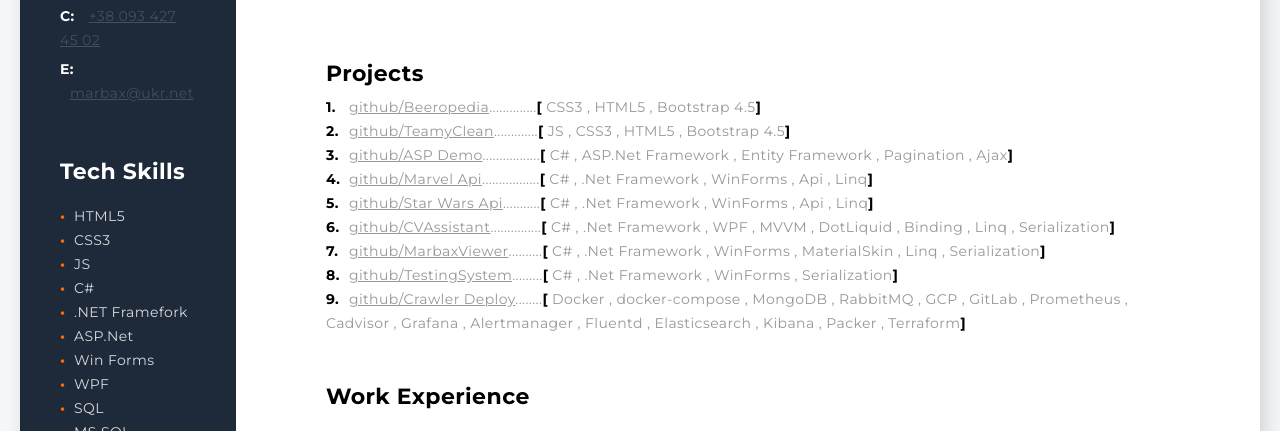
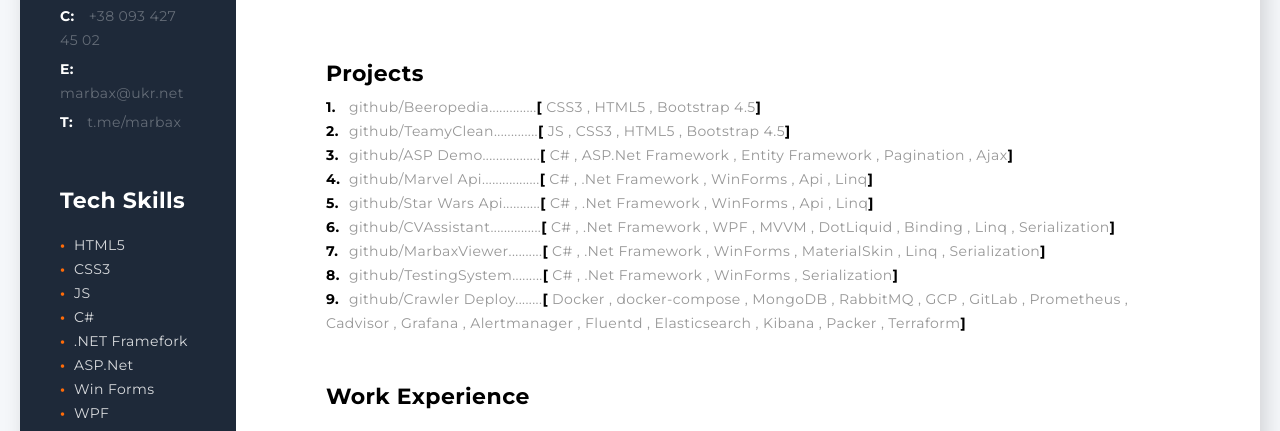
Before and after one commit to Marbax/CV, a plain HTML site: page html/index.html in a window 1280 px wide. Shown: the part 324-755 px from the top of the page. Drawn offline with Linux system fonts and the light colour scheme.

Commit message:
trying to deploy

```diff
--- a/css/style.css
+++ b/css/style.css
@@ -59,6 +59,31 @@ body b {
     color: #000 !important;
 }
 
+a {
+    position: relative;
+    padding-top: 0;
+    padding-bottom: 0;
+    text-decoration: none;
+}
+
+a::before {
+    content: "";
+    position: absolute;
+    width: 100%;
+    height: 2px;
+    left: 0;
+    bottom: -2px;
+    background-color: #000;
+    visibility: hidden;
+    transform: scaleX(0);
+    transition: all 0.3s ease-in-out 0s;
+}
+
+a:hover::before {
+    visibility: visible;
+    transform: scaleX(1);
+}
+
 /*===================================_SIDEBAR_==========================================*/
 
 aside {
@@ -79,8 +104,12 @@ aside>div {
 
 aside .contacts a {
     font-weight: 400;
-    color: #454e5a;
+    color: #646c77;
     margin: 0 0 0 10px;
+}
+
+aside .contacts a::before {
+    background-color: #fff;
 }
 
 aside .contacts label {
@@ -142,7 +171,7 @@ aside .contacts div {
     counter-increment: customCounter;
 }
 
-.aboutMe ol li * , .aboutMe a{
+.aboutMe ol li *, .aboutMe a {
     color: #979797;
 }
 
--- a/html/index.html
+++ b/html/index.html
@@ -29,6 +29,10 @@
                 <div>
                     <label for="mailAd">E:</label>
                     <a id="mailAd" href="mailto: marbax@ukr.net">marbax@ukr.net</a>
+                </div>
+                <div>
+                    <label for="telegram">T:</label>
+                    <a target="_blank" id="telegram" href="https://t.me/marbax">t.me/marbax</a>
                 </div>
             </div>
             <div>
@@ -70,37 +74,39 @@
             <div class="projects">
                 <h3>Projects</h3>
                 <ol>
-                    <li><a
+                    <li><a target="_blank"
                             href="https://github.com/Marbax/Beeropedia">github/Beeropedia</a><span>..............</span><span><b>[</b>
                             CSS3 ,
                             HTML5 , Bootstrap 4.5<b>]</b></span></li>
-                    <li><a
+                    <li><a target="_blank"
                             href="https://github.com/Marbax/TeamyClean">github/TeamyClean</a><span>.............</span><span><b>[</b>
                             JS , CSS3 ,
                             HTML5 , Bootstrap 4.5<b>]</b></span></li>
-                    <li><a href="https://github.com/Marbax/ASP.Net/tree/master/HW/lesson_02/MVCPlusAdoHw">github/ASP
+                    <li><a target="_blank"
+                            href="https://github.com/Marbax/ASP.Net/tree/master/HW/lesson_02/MVCPlusAdoHw">github/ASP
                             Demo</a><span>.................</span><span><b>[</b>
                             C# , ASP.Net Framework , Entity Framework , Pagination , Ajax<b>]</b></span>
                     </li>
-                    <li><a href="https://github.com/Marbax/NP/tree/master/HW/lesson_02/MarvelApiOriginal">github/Marvel
+                    <li><a target="_blank"
+                            href="https://github.com/Marbax/NP/tree/master/HW/lesson_02/MarvelApiOriginal">github/Marvel
                             Api</a><span>.................</span><span><b>[</b>
                             C# , .Net Framework , WinForms , Api , Linq<b>]</b></span>
                     </li>
-                    <li><a href="https://github.com/Marbax/NP/tree/master/HW/lesson_03">github/Star Wars
+                    <li><a target="_blank" href="https://github.com/Marbax/NP/tree/master/HW/lesson_03">github/Star Wars
                             Api</a><span>...........</span><span><b>[</b>
                             C# , .Net Framework , WinForms , Api , Linq<b>]</b></span>
                     </li>
-                    <li><a
+                    <li><a target="_blank"
                             href="https://github.com/Marbax/CVAssistant">github/CVAssistant</a><span>...............</span><span><b>[</b>
                             C# , .Net Framework , WPF , MVVM , DotLiquid , Binding , Linq , Serialization<b>]</b></span>
                     </li>
-                    <li><a
+                    <li><a target="_blank"
                             href="https://github.com/Marbax/MarbaxViewer">github/MarbaxViewer</a><span>..........</span><span><b>[</b>
                             C# , .Net Framework , WinForms , MaterialSkin , Linq , Serialization<b>]</b></span></li>
-                    <li><a
+                    <li><a target="_blank"
                             href="https://github.com/Marbax/TestingSystem">github/TestingSystem</a><span>.........</span><span><b>[</b>
                             C# , .Net Framework , WinForms , Serialization<b>]</b></span></li>
-                    <li><a href="https://github.com/Marbax/otus_project">github/Crawler
+                    <li><a target="_blank" href="https://github.com/Marbax/otus_project">github/Crawler
                             Deploy</a><span>........</span><span><b>[</b>
                             Docker , docker-compose , MongoDB , RabbitMQ , GCP , GitLab , Prometheus , Cadvisor ,
                             Grafana , Alertmanager , Fluentd , Elasticsearch , Kibana , Packer ,
@@ -154,7 +160,7 @@
                     <div>English courses</div>
                     <div class="timePlace"><span>from september 2019 - march 2020</span> | <span>Remote</span></div>
                     <div><a
-                            href="#https://drive.google.com/file/d/1TcV7RcEVXsyhphlv7xaYrr3Uri_hux6P/view?usp=sharing">Certificate</a>
+                            href="https://drive.google.com/file/d/1TcV7RcEVXsyhphlv7xaYrr3Uri_hux6P/view?usp=sharing">Certificate</a>
                     </div>
                 </div>
                 <div>
@@ -162,8 +168,9 @@
                     <div>DevOps practices and tools</div>
                     <div class="timePlace"><span>from 29 november 2018 - till 16 may 2019</span> | <span>Remote</span>
                     </div>
-                    <div><a href="https://otus.ru/certificate/aab1990e8550436ba77f21dbb82beabd/">Certificate</a></div>
-                    <div><a href="https://github.com/Marbax/otus_project">Project</a></div>
+                    <div><a target="_blank"
+                            href="https://otus.ru/certificate/aab1990e8550436ba77f21dbb82beabd/">Certificate</a></div>
+                    <div><a target="_blank" href="https://github.com/Marbax/otus_project">Project</a></div>
                 </div>
             </div>
         </div>
```
